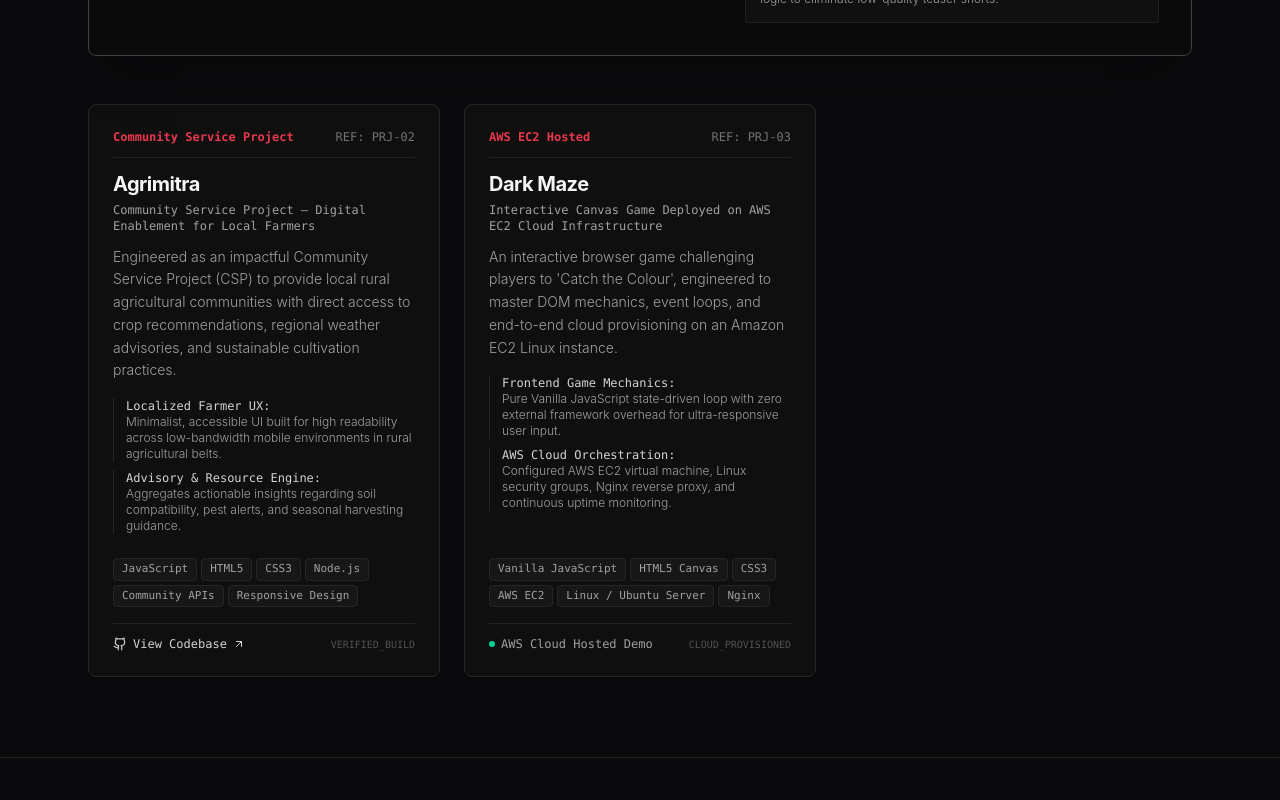
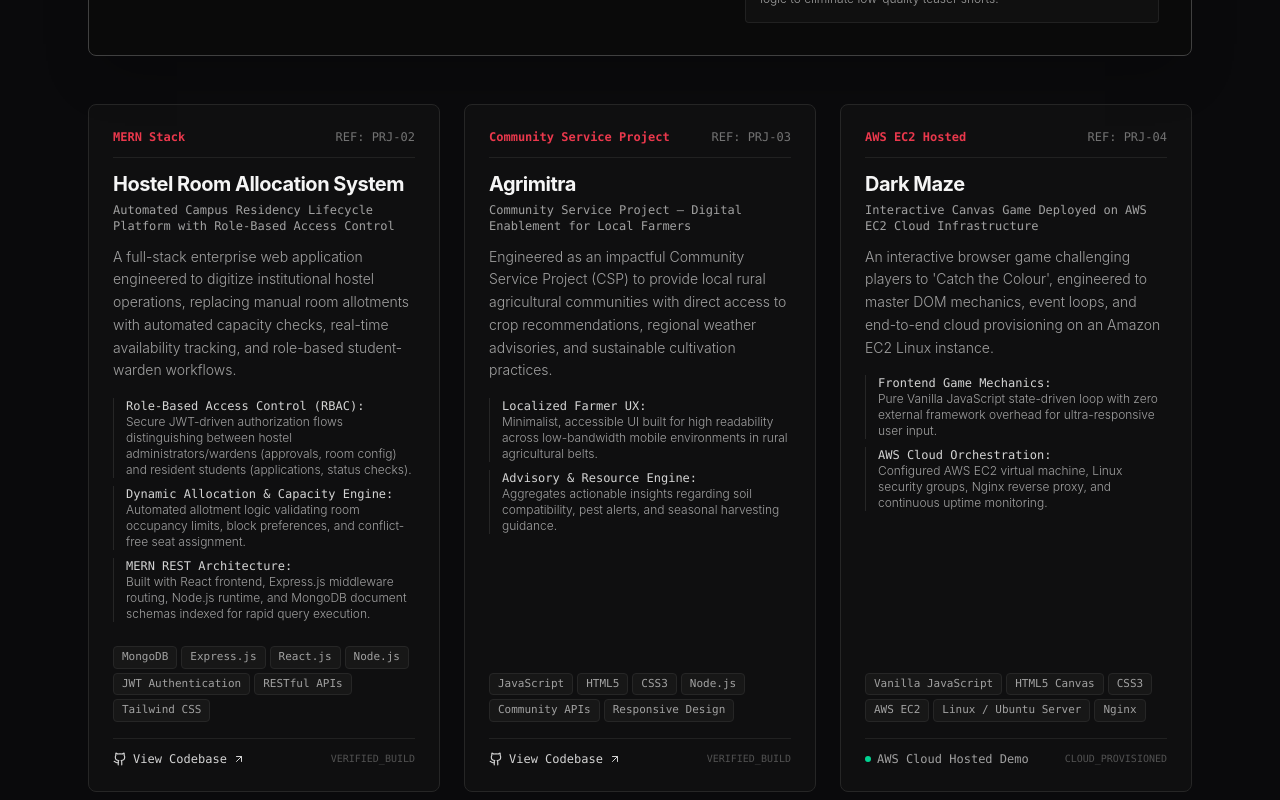
Before and after one commit to lokeshchevuri/portfolio, a React (Vite) app: page / in a window 1280 px wide. Shown: the part 2580-3380 px from the top of the page. Built offline with nearby package versions, Linux system fonts and the light colour scheme.

Commit message:
added project

```diff
--- a/src/components/Projects.jsx
+++ b/src/components/Projects.jsx
@@ -32,7 +32,7 @@
 
           {/* Quick Filter */}
           <div className="flex items-center gap-2 font-mono text-xs">
-            {['all', 'ai', 'cloud'].map((tab) => (
+            {['all', 'ai', 'mern', 'cloud'].map((tab) => (
               <button
                 key={tab}
                 onClick={() => setActiveTab(tab)}
--- a/src/components/TerminalContact.jsx
+++ b/src/components/TerminalContact.jsx
@@ -78,9 +78,11 @@
           text: `FEATURED SYSTEMS:
 1. Dhwani Sutra : Hybrid ML (KNN) + Local Llama 3.2 Ollama Music Engine (Python/Flask)
    Repo: https://github.com/lokeshchevuri/Dhwani-sutra
-2. Agrimitra : Community Service Project delivering digital agronomy tools
+2. Hostel Room Allocation : MERN Stack RBAC platform for automated campus residency
+   Repo: https://github.com/lokeshchevuri/hostel-room-allocation-system
+3. Agrimitra : Community Service Project delivering digital agronomy tools
    Repo: https://github.com/lokeshchevuri/Agrimitra
-3. Dark Maze : AWS EC2 hosted browser game exploring Linux daemon orchestration (Cloud Provisioned)`
+4. Dark Maze : AWS EC2 hosted browser game exploring Linux daemon orchestration (Cloud Provisioned)`
         });
         break;
 
--- a/src/data/portfolioData.js
+++ b/src/data/portfolioData.js
@@ -48,6 +48,31 @@
         }
       ],
       techStack: ["Python", "Flask", "Scikit-Learn (KNN)", "Ollama (Llama 3.2)", "Pandas", "yt-dlp", "ES6+ JavaScript", "JSON-DB"]
+    },
+    {
+      id: "hostel-allocation",
+      title: "Hostel Room Allocation System",
+      tagline: "Automated Campus Residency Lifecycle Platform with Role-Based Access Control",
+      featured: true,
+      category: "Full-Stack Web (MERN)",
+      github: "https://github.com/lokeshchevuri/hostel-room-allocation-system",
+      starsBadge: "MERN Stack",
+      summary: "A full-stack enterprise web application engineered to digitize institutional hostel operations, replacing manual room allotments with automated capacity checks, real-time availability tracking, and role-based student-warden workflows.",
+      architecture: [
+        {
+          layer: "Role-Based Access Control (RBAC)",
+          desc: "Secure JWT-driven authorization flows distinguishing between hostel administrators/wardens (approvals, room config) and resident students (applications, status checks)."
+        },
+        {
+          layer: "Dynamic Allocation & Capacity Engine",
+          desc: "Automated allotment logic validating room occupancy limits, block preferences, and conflict-free seat assignment."
+        },
+        {
+          layer: "MERN REST Architecture",
+          desc: "Built with React frontend, Express.js middleware routing, Node.js runtime, and MongoDB document schemas indexed for rapid query execution."
+        }
+      ],
+      techStack: ["MongoDB", "Express.js", "React.js", "Node.js", "JWT Authentication", "RESTful APIs", "Tailwind CSS"]
     },
     {
       id: "agrimitra",
```
Also changed, not shown: 1 other file (tests, documents, lock files or other folders).
